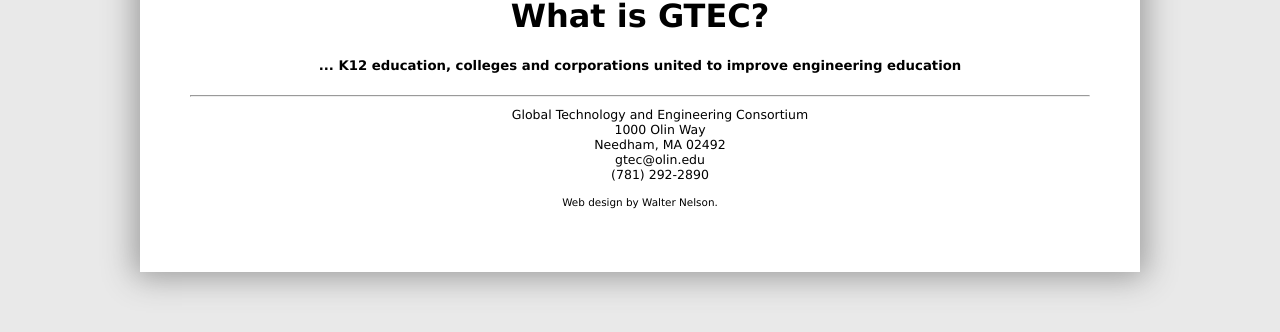
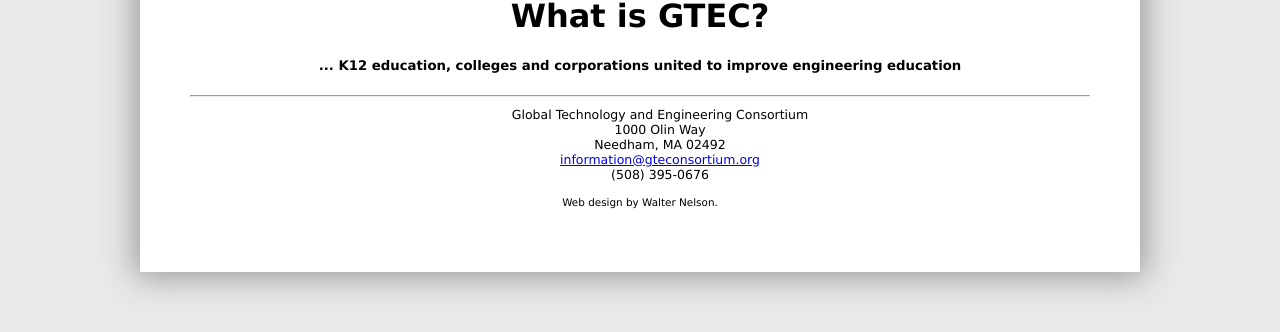
Before and after one commit to alexs38/gtec, a Jekyll site: the page built from index.html, in a window 1280 px wide, cut to the strip 277-609 px from the top of the page. Built offline with Jekyll 4.4.1, drawn with Linux system fonts in a browser that asks for light colours.

Commit message:
Added a new team member. Updated contact phone and email.

```diff
--- a/_layouts/default.html
+++ b/_layouts/default.html
@@ -59,8 +59,8 @@
           <li>Global Technology and Engineering Consortium</li>
           <li>1000 Olin Way</li>
           <li>Needham, MA 02492</li>
-          <li>gtec@olin.edu</li>
-          <li>(781) 292-2890</li>
+          <li><a href="mailto:information@gteconsortium.org">information@gteconsortium.org</a></li>
+          <li>(508) 395-0676</li>
         </ul>
 
         <p id="designer"><small>Web design by Walter Nelson.</small></p>
```
